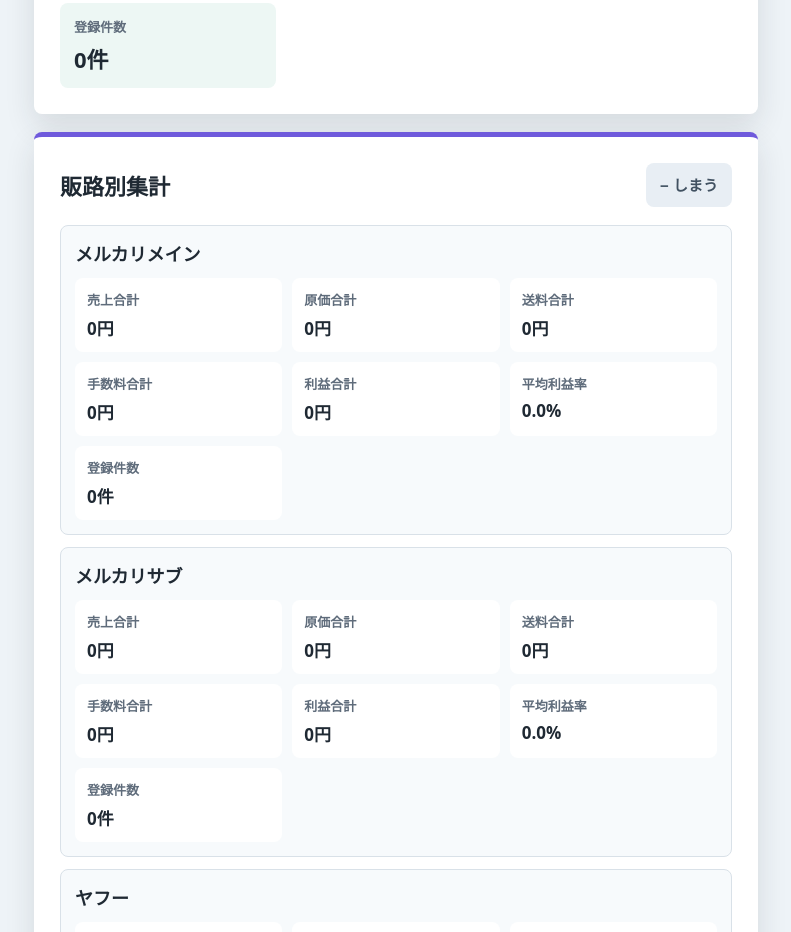
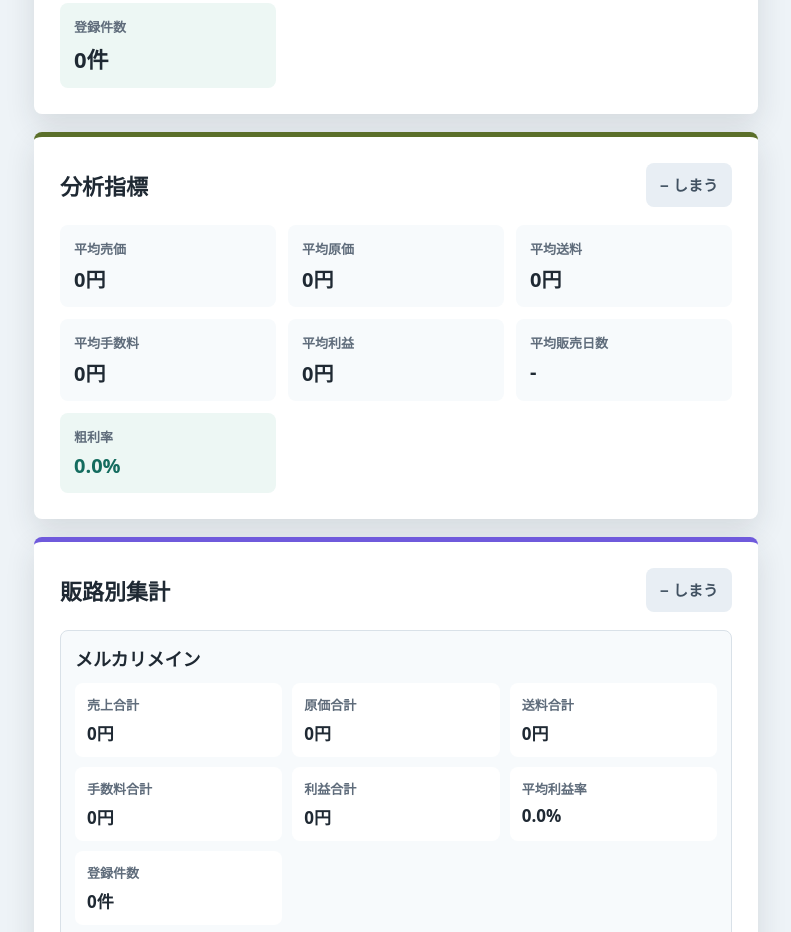
Before and after one commit to rendayo0425-dotcom/furugi-sales-app, a plain HTML site: page index.html in a window 1280 px wide. Shown: the part 1620-2552 px from the top of the page, without its empty margins (244-1035 px from the left). Drawn offline with Linux system fonts and the light colour scheme.

Commit message:
月別KPI表示を追加

```diff
--- a/index.html
+++ b/index.html
@@ -155,6 +155,46 @@
       </div>
     </section>
 
+    <!-- 選択中の月の平均値や収益性を確認するKPIカードです -->
+    <section class="card kpi-card" data-section-id="kpiSummary">
+      <div class="section-header">
+        <h2>分析指標</h2>
+        <button class="section-toggle" type="button">− しまう</button>
+      </div>
+      <div class="section-content">
+      <div class="kpi-grid">
+        <div class="kpi-box">
+          <span>平均売価</span>
+          <strong id="averageSalePrice">0円</strong>
+        </div>
+        <div class="kpi-box">
+          <span>平均原価</span>
+          <strong id="averageCostPrice">0円</strong>
+        </div>
+        <div class="kpi-box">
+          <span>平均送料</span>
+          <strong id="averageShippingFee">0円</strong>
+        </div>
+        <div class="kpi-box">
+          <span>平均手数料</span>
+          <strong id="averageFee">0円</strong>
+        </div>
+        <div class="kpi-box">
+          <span>平均利益</span>
+          <strong id="averageProfit">0円</strong>
+        </div>
+        <div class="kpi-box">
+          <span>平均販売日数</span>
+          <strong id="averageSaleDays">-</strong>
+        </div>
+        <div class="kpi-box kpi-highlight">
+          <span>粗利率</span>
+          <strong id="grossProfitRate">0.0%</strong>
+        </div>
+      </div>
+      </div>
+    </section>
+
     <!-- 選択中の月の販路別集計を表示するカードです -->
     <section class="card channel-summary-card" data-section-id="channelSummary">
       <div class="section-header">
--- a/script.js
+++ b/script.js
@@ -13,6 +13,13 @@ const totalFee = document.getElementById("totalFee");
 const totalProfit = document.getElementById("totalProfit");
 const averageProfitRate = document.getElementById("averageProfitRate");
 const summaryCount = document.getElementById("summaryCount");
+const averageSalePrice = document.getElementById("averageSalePrice");
+const averageCostPrice = document.getElementById("averageCostPrice");
+const averageShippingFee = document.getElementById("averageShippingFee");
+const averageFee = document.getElementById("averageFee");
+const averageProfit = document.getElementById("averageProfit");
+const averageSaleDays = document.getElementById("averageSaleDays");
+const grossProfitRate = document.getElementById("grossProfitRate");
 const channelSummaryList = document.getElementById("channelSummaryList");
 const monthlySummaryList = document.getElementById("monthlySummaryList");
 const summaryYearSelect = document.getElementById("summaryYearSelect");
@@ -132,6 +139,11 @@ function calculateSaleDays(saleDate, purchaseDate) {
 // 販売日数を一覧で読みやすい文字にします
 function formatSaleDays(saleDays) {
   return Number.isFinite(saleDays) ? `${saleDays}日` : "-";
+}
+
+// 平均販売日数を、小数1桁までの見やすい表示にします
+function formatAverageSaleDays(value) {
+  return Number.isFinite(value) ? `${value.toFixed(1)}日` : "-";
 }
 
 // 入力値から手数料、利益、利益率を計算します
@@ -665,6 +677,34 @@ function calculateSummary(targetSales) {
   };
 }
 
+// 選択中の月の平均値や粗利率を計算します
+function calculateKpi(targetSales) {
+  const summary = calculateSummary(targetSales);
+  const count = summary.count;
+  const saleDaysValues = targetSales
+    .map(function (sale) {
+      return Number.isFinite(sale.saleDays)
+        ? sale.saleDays
+        : calculateSaleDays(sale.saleDate, sale.purchaseDate);
+    })
+    .filter(function (saleDays) {
+      return Number.isFinite(saleDays);
+    });
+  const saleDaysTotal = saleDaysValues.reduce(function (total, saleDays) {
+    return total + saleDays;
+  }, 0);
+
+  return {
+    averageSalePrice: count === 0 ? 0 : summary.salesTotal / count,
+    averageCostPrice: count === 0 ? 0 : summary.costTotal / count,
+    averageShippingFee: count === 0 ? 0 : summary.shippingTotal / count,
+    averageFee: count === 0 ? 0 : summary.feeTotal / count,
+    averageProfit: count === 0 ? 0 : summary.profitTotal / count,
+    averageSaleDays: saleDaysValues.length === 0 ? null : saleDaysTotal / saleDaysValues.length,
+    grossProfitRate: summary.salesTotal === 0 ? 0 : summary.profitTotal / summary.salesTotal * 100
+  };
+}
+
 // localStorageから登録済みデータを読み込みます
 function loadSales() {
   if (!canUseStorage) {
@@ -1018,6 +1058,19 @@ function renderTotalSummary(filteredSales) {
   summaryCount.textContent = `${summary.count}件`;
 }
 
+// 選択中の月のKPIを画面に表示します
+function renderKpiSummary(filteredSales) {
+  const kpi = calculateKpi(filteredSales);
+
+  averageSalePrice.textContent = formatYen(kpi.averageSalePrice);
+  averageCostPrice.textContent = formatYen(kpi.averageCostPrice);
+  averageShippingFee.textContent = formatYen(kpi.averageShippingFee);
+  averageFee.textContent = formatYen(kpi.averageFee);
+  averageProfit.textContent = formatYen(kpi.averageProfit);
+  averageSaleDays.textContent = formatAverageSaleDays(kpi.averageSaleDays);
+  grossProfitRate.textContent = formatPercent(kpi.grossProfitRate);
+}
+
 // 販路別集計を画面に表示します
 function renderChannelSummary(filteredSales) {
   channelSummaryList.innerHTML = "";
@@ -1152,6 +1205,7 @@ function renderDashboard() {
 
   renderMonthlySummary();
   renderTotalSummary(filteredSales);
+  renderKpiSummary(filteredSales);
   renderChannelSummary(filteredSales);
   renderSalesList(visibleSales);
 }
--- a/style.css
+++ b/style.css
@@ -411,6 +411,43 @@ button:active {
   font-size: 22px;
 }
 
+/* 選択中の月の平均値や粗利率を表示するKPIカードです */
+.kpi-card {
+  border-top: 5px solid #5b6f2a;
+}
+
+.kpi-grid {
+  display: grid;
+  grid-template-columns: repeat(3, minmax(0, 1fr));
+  gap: 12px;
+}
+
+.kpi-box {
+  padding: 14px;
+  border-radius: 8px;
+  background: #f7fafc;
+}
+
+.kpi-box span {
+  display: block;
+  margin-bottom: 6px;
+  color: #5f6c7b;
+  font-size: 13px;
+  font-weight: 700;
+}
+
+.kpi-box strong {
+  font-size: 20px;
+}
+
+.kpi-highlight {
+  background: #edf7f4;
+}
+
+.kpi-highlight strong {
+  color: #146c5f;
+}
+
 /* 販路別集計のカードです */
 .channel-summary-card {
   border-top: 5px solid #6f5adc;
@@ -684,6 +721,7 @@ button:active {
   }
 
   .summary-grid,
+  .kpi-grid,
   .channel-number-grid,
   .filter-grid,
   .monthly-number-grid,
```
